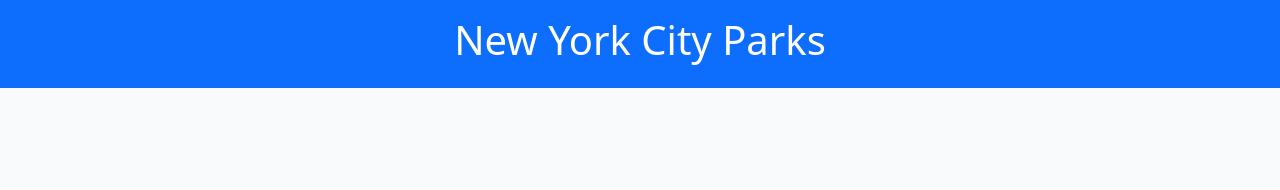
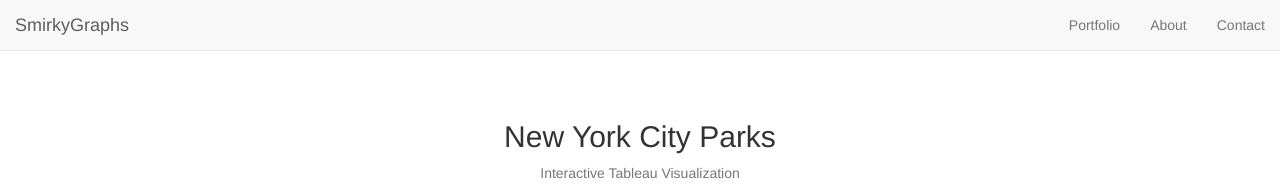
Before and after one commit to SpirosVitas/Tableau, a plain HTML site: page new-york-city-parks.html in a window 1280 px wide. Drawn offline with nearby package versions, Linux system fonts and the light colour scheme.

Commit message:
Update new-york-city-parks.html

```diff
--- a/new-york-city-parks.html
+++ b/new-york-city-parks.html
@@ -1,41 +1,44 @@
 <!DOCTYPE html>
 <html lang="en">
+
 <head>
-  <meta charset="UTF-8">
+  <meta charset="utf-8">
   <meta name="viewport" content="width=device-width, initial-scale=1.0">
-  <title>New York City Parks | Tableau Project</title>
-  <link href="https://cdn.jsdelivr.net/npm/bootstrap@5.3.0/dist/css/bootstrap.min.css" rel="stylesheet">
-  <style>
-    body {
-      background-color: #f9fafb;
-      margin: 0;
-      font-family: system-ui, sans-serif;
-    }
-    header {
-      background: #0d6efd;
-      color: white;
-      padding: 1rem;
-      text-align: center;
-    }
-    .tableauPlaceholder {
-      width: 100%;
-      height: 90vh;
-      margin: 0 auto;
-    }
-  </style>
+  <title>New York City Parks | Tableau Visualization</title>
+
+  <!-- Core site styles -->
+  <link rel="stylesheet" href="../../vendor/bootstrap/css/bootstrap.min.css">
+  <link rel="stylesheet" href="../../css/creative.min.css">
+  <link rel="stylesheet" href="../../vendor/font-awesome/css/font-awesome.min.css">
 </head>
 
-<body>
-  <header>
-    <h1>New York City Parks</h1>
-  </header>
+<body id="page-top">
+  <!-- Navigation -->
+  <nav id="mainNav" class="navbar navbar-default navbar-fixed-top">
+    <div class="container-fluid">
+      <div class="navbar-header">
+        <a class="navbar-brand" href="../../index.html">SmirkyGraphs</a>
+      </div>
+      <ul class="nav navbar-nav navbar-right">
+        <li><a href="../../portfolio/index.html">Portfolio</a></li>
+        <li><a href="../../index.html#about">About</a></li>
+        <li><a href="../../index.html#contact">Contact</a></li>
+      </ul>
+    </div>
+  </nav>
 
-  <div class='tableauPlaceholder' id='viz1762266627655' style='position: relative'>
+  <!-- Main content -->
+  <section style="margin-top:100px; text-align:center;">
+    <div class="container">
+      <h2>New York City Parks</h2>
+      <p class="text-muted">Interactive Tableau Visualization</p>
+
+      <div class="tableauPlaceholder" id="viz1762266627655" style="position: relative; width: 100%; height: 85vh;">
         <noscript>
           <a href='#'>
             <img alt='New York City Parks All'
               src='https://public.tableau.com/static/images/Ne/NewYorkCityParks_17622597102260/NewYorkCityParks/1_rss.png'
-          style='border:none' />
+              style='border: none' />
           </a>
         </noscript>
         <object class='tableauViz' style='display:none;'>
@@ -54,8 +57,13 @@
           <param name='language' value='en-US' />
         </object>
       </div>
+    </div>
+  </section>
 
-  <script type='text/javascript'>
+  <!-- Scripts -->
+  <script src="../../vendor/jquery/jquery.min.js"></script>
+  <script src="../../vendor/bootstrap/js/bootstrap.min.js"></script>
+  <script>
     var divElement = document.getElementById('viz1762266627655');
     var vizElement = divElement.getElementsByTagName('object')[0];
     vizElement.style.width = '100%';
@@ -64,6 +72,5 @@
     scriptElement.src = 'https://public.tableau.com/javascripts/api/viz_v1.js';
     vizElement.parentNode.insertBefore(scriptElement, vizElement);
   </script>
-
 </body>
 </html>
```
Lines whose indentation alone changed are shown as unchanged.
